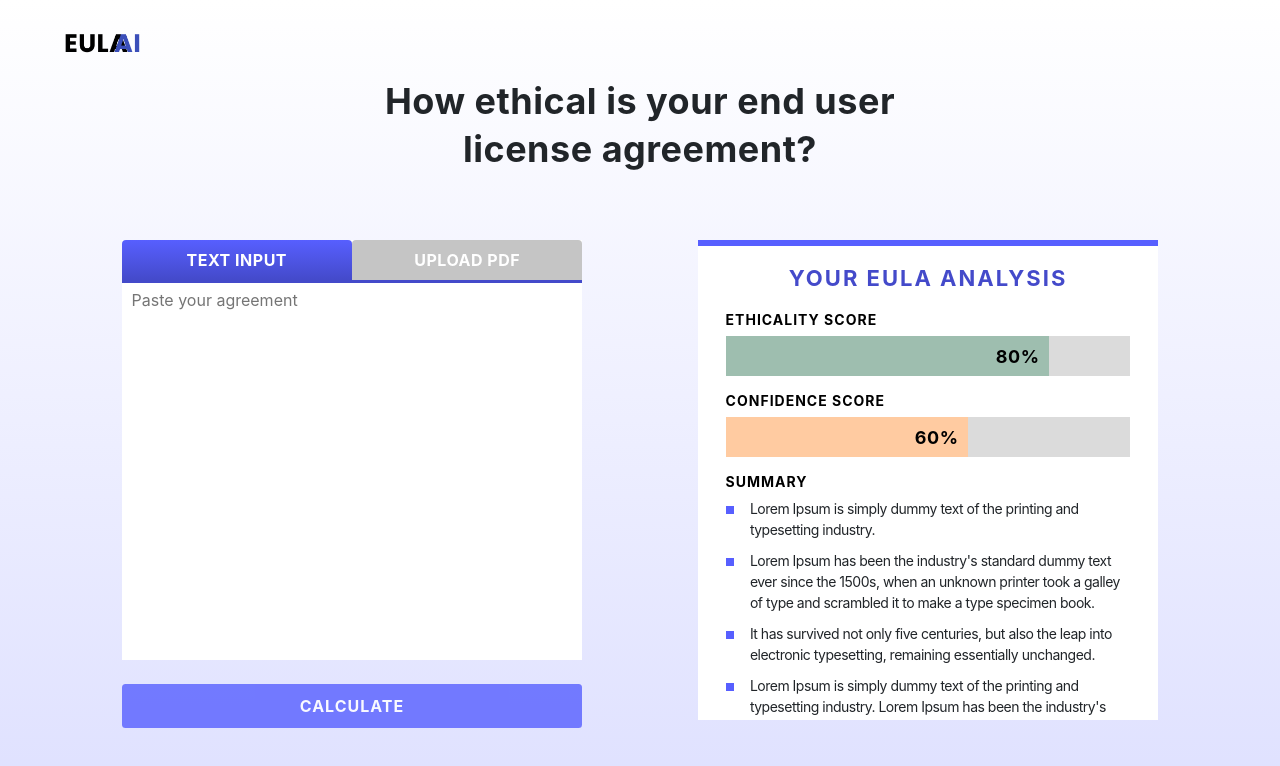
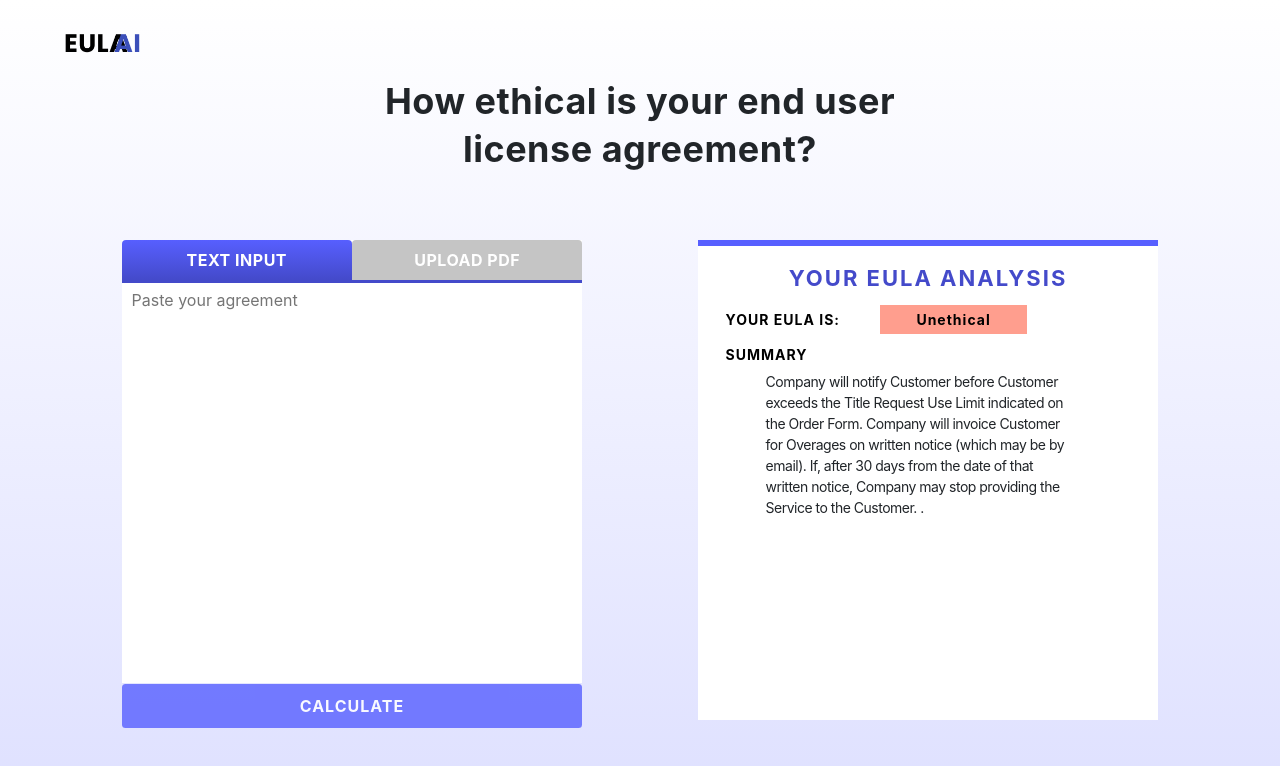
Before and after one commit to parp1/EULA.ai, a React (Create React App) app in the folder frontend/: page / in a window 1280 px wide. Shown: the top 766 px of the page. Built offline with nearby package versions, Linux system fonts and the light colour scheme.

Commit message:
Pull data from input to output (#70)
Co-authored-by: Ruban Rengaraju <rubanrengaraju005@gmail.com>

```diff
--- a/frontend/src/App.jsx
+++ b/frontend/src/App.jsx
@@ -30,7 +30,21 @@ const globalStyles = (
 	/>
 );
 
-function App() {
+class App extends Component {
+	constructor(props){
+		super(props);
+		this.state = {
+			summary_value: {classification: "unethical", error: "None", summary: "Company will notify Customer before Customer exceeds the Title Request Use Limit indicated on the Order Form. Company will invoice Customer for Overages on written notice (which may be by email). If, after 30 days from the date of that written notice, Company may stop providing the Service to the Customer. ."}
+			// summary_value: {classification: "", error: "", summary: ""}
+
+		}
+	}
+
+	updateShared(value) {
+        this.setState({summary_value: value});
+    }
+
+	render() {
 		return (
 			<Container>
 				{globalStyles}
@@ -44,14 +58,17 @@ function App() {
 				</HeaderBox>
 				<BodyBox>
 					<BodyBoxHalf>
-					<Input />
+						<Input summary_value={this.state.summary_value} updateShared={this.updateShared}/>
 					</BodyBoxHalf>
 					<BodyBoxHalf>
-					<Output />
+						<Output summary_value={this.state.summary_value}/>
 					</BodyBoxHalf>
 				</BodyBox>
 			</Container>
 		);
+
+	}
+
 }
 
 const HeaderBox = styled('div')`
--- a/frontend/src/components/Input/Input.jsx
+++ b/frontend/src/components/Input/Input.jsx
@@ -40,6 +40,7 @@ class Input extends Component {
 		if (this.state.inputType === input.TEXT) {
 			if (this.state.text.length > 0) {
 				alert('Do something with this input text: ' + this.state.text);
+
 				axios.post("/text",
 					{text: this.state.text},
 					{
@@ -51,6 +52,7 @@ class Input extends Component {
 					}
 					).then((response) => {
 					console.log(response.data);
+					this.props.updateShared(response.data)
 					}, (error) => {
 					console.log(error);
 					});
@@ -274,7 +276,7 @@ const CalculateButton = styled.button`
 
 const TextInput = styled('textarea')`
 	width: 100%;
-	height: 100%;
+	height: 50vh;
 	resize: none;
 
 	padding: 5px 10px;
--- a/frontend/src/components/Output/Output.jsx
+++ b/frontend/src/components/Output/Output.jsx
@@ -6,24 +6,22 @@ class Output extends Component {
 	constructor(props) {
 		super(props);
 		this.state = {
-			ethicalityScore: 80,
-			confidenceScore: 60,
-			points: [
-				'Lorem Ipsum is simply dummy text of the printing and typesetting industry. ',
-				"Lorem Ipsum has been the industry's standard dummy text ever since the 1500s, when an unknown printer took a galley of type and scrambled it to make a type specimen book.",
-				'It has survived not only five centuries, but also the leap into electronic typesetting, remaining essentially unchanged.',
-				"Lorem Ipsum is simply dummy text of the printing and typesetting industry. Lorem Ipsum has been the industry's standard dummy text ever since the 1500s, when an unknown printer took a galley of type and scrambled it to make a type specimen book.",
-			],
+			classification: this.props.summary_value.classification,
+			error: this.props.summary_value.error,
+			summary: this.props.summary_value.summary
 		};
 	}
 
+
+
 	render() {
+		console.log(this.props)
 		return (
 			<Container>
 				<TopBar />
 				<BelowTopBar>
 					<YourEulaAnalysis>YOUR EULA ANALYSIS</YourEulaAnalysis>
-					<Header>ETHICALITY SCORE</Header>
+					{/*<Header>ETHICALITY SCORE</Header>
 					<PercentageBar>
 						<PercentageBarInner widthPercentage={this.state.ethicalityScore} color="#9EBEAF">
 							<PercentageNumber>{this.state.ethicalityScore}%</PercentageNumber>
@@ -34,19 +32,38 @@ class Output extends Component {
 						<PercentageBarInner widthPercentage={this.state.confidenceScore} color="#FFCBA1">
 							<PercentageNumber>{this.state.confidenceScore}%</PercentageNumber>
 						</PercentageBarInner>
-					</PercentageBar>
+					</PercentageBar>*/}
+					<Header>
+						YOUR EULA IS:
+						<EthicalityBanner ethical_value={this.state.classification}>
+							{this.state.classification.charAt(0).toUpperCase() + this.state.classification.slice(1)}
+						</EthicalityBanner>
+					</Header>
 					<Header>SUMMARY</Header>
-					{this.state.points.map((point) => (
-						<SummaryPoint>
-							<BulletPoint />
-							<SummaryText>{point}</SummaryText>
-						</SummaryPoint>
-					))}
+					<SummaryPoint>
+						<SummaryText>{this.state.summary}</SummaryText>
+					</SummaryPoint>
 				</BelowTopBar>
 			</Container>
 		);
 	}
 }
+
+const gang = (value) => {
+	if(value === "unethical") {
+		return "#ff9e8e";
+	}
+	if(value === "ethical") {
+		return "#9EBEAF";
+	}
+
+}
+const EthicalityBanner = styled.span`
+
+	background-color: ${(props) => gang(props.ethical_value) };
+	padding: 1.5% 9%;
+	margin-left: 40px;
+`;
 
 const BulletPoint = styled.div`
 	width: 8px;
@@ -62,6 +79,7 @@ const SummaryText = styled.div`
 	width: 94%;
 	font-size: 14px;
 	letter-spacing: -0.5px;
+
 `;
 
 const SummaryPoint = styled.div`
@@ -71,6 +89,7 @@ const SummaryPoint = styled.div`
 	flex-direction: row;
 	justify-content: space-between;
 	margin-bottom: 10px;
+	padding: 0px 40px;
 `;
 
 const PercentageNumber = styled.div`
```
Lines whose indentation alone changed are shown as unchanged.
